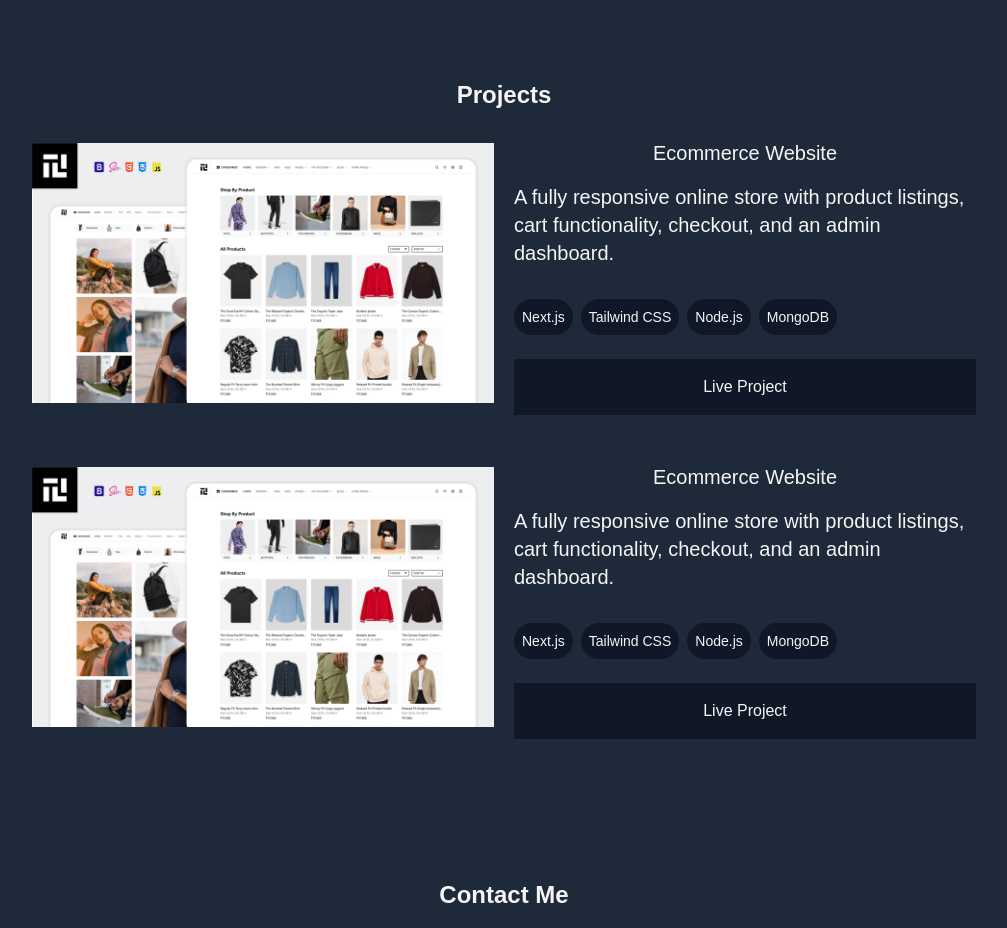
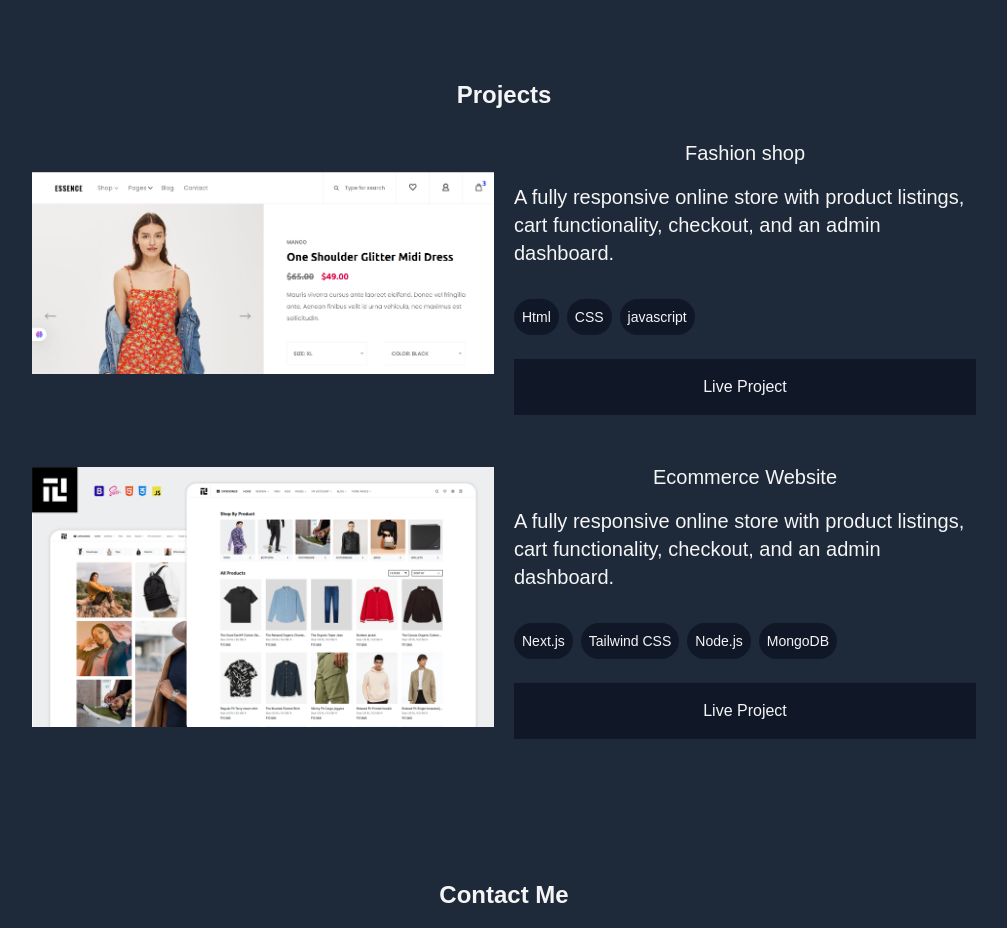
Before and after one commit to jomoCode/Web-portfolio, a Next.js app: page / in a window 1280 px wide. Shown: the part 1860-2788 px from the top of the page, without its empty margins (136-1143 px from the left). Built offline with nearby package versions, Linux system fonts and the light colour scheme; a web font is replaced by a local one.

Commit message:
added new project

```diff
--- a/src/app/page.tsx
+++ b/src/app/page.tsx
@@ -171,13 +171,13 @@ const Home = () => {
 
         {/* PROJECT */}
         <SideBySideSection
-          left={<ProjectImage src="/ecommerce.webp" alt="Ecommerce Website" />}
+          left={<ProjectImage src="/fashionshop.png" alt="Ecommerce Website" />}
           right={
             <ProjectInfo
-              title="Ecommerce Website"
+              title="Fashion shop"
               description="A fully responsive online store with product listings, cart functionality, checkout, and an admin dashboard."
-              tech={["Next.js", "Tailwind CSS", "Node.js", "MongoDB"]}
-              liveLink="https://myprojectlive.com"
+              tech={["Html", "CSS", "javascript"]}
+              liveLink="https://jomocode.github.io/FashionShop/"
             />
           }
         />
--- a/src/components/section.tsx
+++ b/src/components/section.tsx
@@ -34,7 +34,7 @@ const Section = ({
   return (
     <section
       aria-label={`${name} section`}
-      id="section"
+      id={name}
       className={`${SectionStyles({ variant: variant })} ${
         theme === "dark"
           ? bg_dark ?? "bg-background-dark-1"
```
Also changed, not shown: public/fashionshop.png (added).
